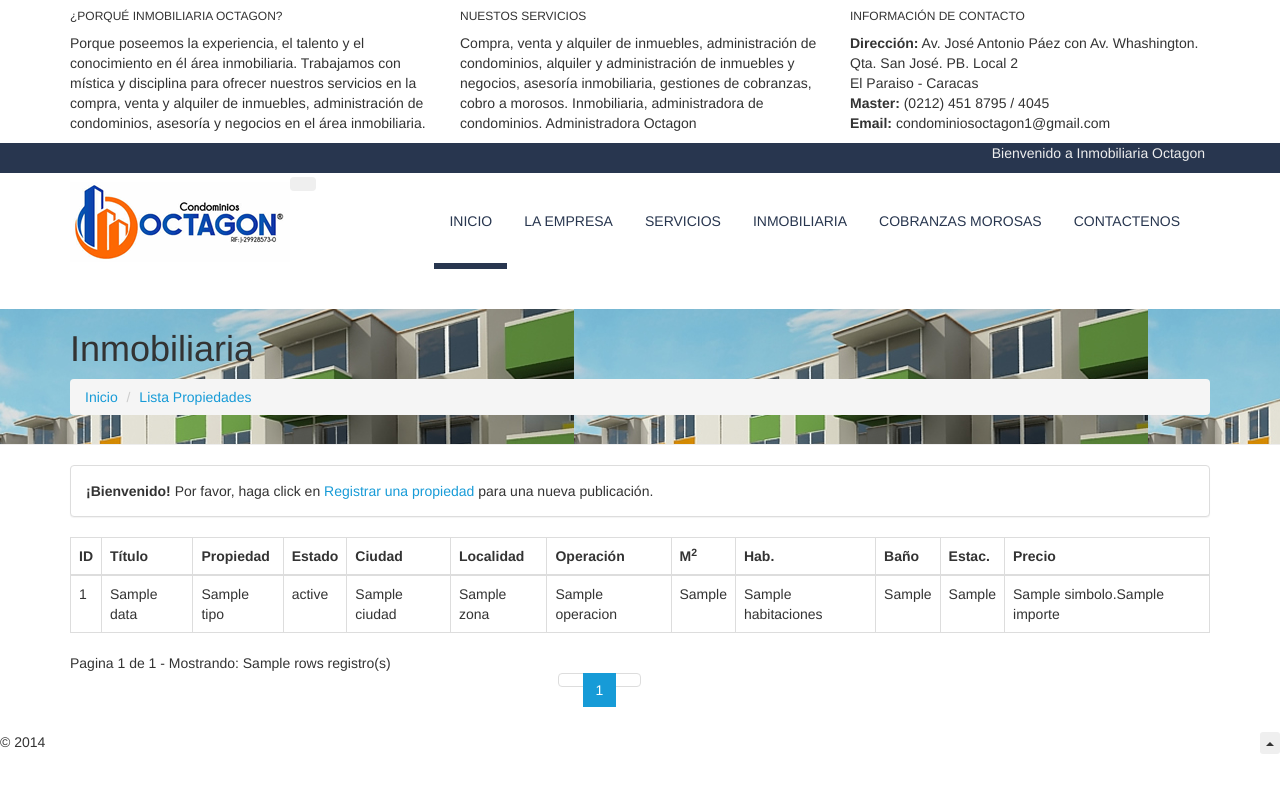
After one commit to ynfantes/octagon, a PHP site: the page made by template/inmobiliaria/lista-publicaciones.html.twig in a window 1280 px wide. The commit adds this page. Run offline with PHP 8.4, Linux system fonts and the light colour scheme; the template is opened without the code that fills it: most values are stand-ins (such as "Sample title", 1, 10 or a date in 2020); some libraries are stand-ins or nearby versions.

Commit message:
feat(Inmobiliairia): Agrega la ventana para listar propiedad al perfil administrador
Se lista la lista de propiedades registradas, incorpora un paginados, y la base para devolver los registros filtrados y ordenados

```diff
--- /dev/null
+++ b/template/inmobiliaria/lista-publicaciones.html.twig
@@ -0,0 +1,125 @@
+{% extends 'layout/base.html.twig'%}
+{% block titulo %}Inmobiliaria{% endblock %}
+{% block head %}
+{{ parent() }}
+<link href="{{constant('ROOT')}}assets/css/layout-inmobiliaria.css" rel="stylesheet" type="text/css" />
+<link rel="stylesheet" href="{{constant('ROOT')}}assets/plugins/dropzone/css/dropzone.css?v=1423494334">
+{% endblock %}
+{% block contenido %}
+<section class="page-header parallax parallax-3" style="background-image:url('{{constant('ROOT')}}img/condominio.jpg')">
+<div class="overlay dark-5"></div>
+<div class="container">
+<h1>Inmobiliaria</h1>
+<!-- breadcrumbs -->
+<ol class="breadcrumb">
+    <li><a href="{{constant('ROOT')}}">Inicio</a></li>
+    <li><a href="#" class="active">Lista Propiedades</a></li>
+</ol>
+<!-- /breadcrumbs -->
+</div>
+</section>
+
+<section class="padding-xxs">
+<div class="container">
+<!--div class="heading-title heading-dotted text-center">
+<h4>Transparent Section <span>[extra small]</span></h4>
+</div-->
+
+<div class="panel panel-default">
+    <div class="panel-body">
+    <strong>¡Bienvenido!</strong>
+    Por favor, haga click en <a href="?accion=publicar">Registrar una propiedad</a> para una nueva publicación.
+    </div>
+</div>
+<div class="table-responsive">
+    <table class="table table-bordered">
+        <thead>
+            <tr>
+                <th>ID</th>
+                <th>Título</th>
+                <th>Propiedad</th>
+                <th>Estado</th>
+                <th>Ciudad</th>
+                <th>Localidad</th>
+                <th>Operación</th>
+                <th>M<sup>2</sub></th>
+                <th>Hab.</th>
+                <th>Baño</th>
+                <th>Estac.</th>
+                <th>Precio</th>
+            </tr>
+        </thead>
+        <tbody>
+            {% for propiedad in listado.data %}
+            <tr>
+                <td>{{propiedad.codigo_id}}</td>
+                <td>{{propiedad.titulo}}</td>
+                <td>{{propiedad.tipo}}</td>
+                <td>{{propiedad.estado}}</td>
+                <td>{{propiedad.ciudad}}</td>
+                <td>{{propiedad.zona}}</td>
+                <td>{{propiedad.operacion}}</td>
+                <td>{{propiedad.mts2}}</td>
+                <td>{{propiedad.habitaciones}}</td>
+                <td>{{propiedad.baños}}</td>
+                <td>{{propiedad.puestos_estacionamiento}}</td>
+                <td>{{propiedad.simbolo}}.{{propiedad.importe}}</td>
+                <!--td><span class="label label-success">Approved </span></td!-->
+            </tr>
+            {% endfor %}
+        </tbody>
+    </table>
+</div>
+<div class="row">
+    <div class="col-md-5 col-sm-12">
+        <div class="dataTables_info" id="sample_editable_1_info" role="status" aria-live="polite">
+        {{"Pagina " ~ listado.page ~ " de " ~  listado.pages ~ " - Mostrando: " ~ listado.rows ~ " registro(s)"}}</div>
+    </div>
+    <div class="col-md-7 col-sm-12">
+        <div class="dataTables_paginate paging_simple_numbers" id="sample_editable_1_paginate">
+
+            <ul class="pagination">
+                {% set prev_page = listado.page - 1 %}
+                {% set next_page = listado.page + 1 %}
+                {% if prev_page > 0 %}
+                    {% set prev = "?accion=publicaciones&page=" ~ prev_page %}
+                {% else %}
+                    {% set prev = "#" %}
+                {% endif %}
+                {% if next_page <= listado.pages %}
+                    {% set next = "?accion=publicaciones&page=" ~ next_page %}
+                {% else %}
+                    {% set next = "#" %}
+                {% endif %}
+
+                <li class="paginate_button previous{% if listado.page == 1 %} disabled{% endif %}" aria-controls="sample_editable_1" tabindex="0" id="sample_editable_1_previous">
+                    <a href="{{prev}}">
+                        <i class="fa fa-angle-left"></i>
+                    </a>
+                </li>
+                {% for i in 1.. listado.pages %}
+                {% set page_active = i == listado.page %}
+                <li class="paginate_button {% if page_active %} active{% endif %}" aria-controls="sample_editable_1" tabindex="0">
+                    <a href={% if page_active %}"#"{% else %}"?accion=publicaciones&page={{i}}"{% endif %}>{{i}}</a>
+                </li>
+                {% endfor %}
+                <li class="paginate_button next {% if listado.page == listado.pages %} disabled{% endif %}" aria-controls="sample_editable_1" tabindex="0" id="sample_editable_1_next">
+                    <a href="{{next}}">
+                        <i class="fa fa-angle-right"></i>
+                    </a>
+                </li>
+            </ul>
+        </div>
+    </div>
+</div>
+</div>
+</section>
+{% endblock %}
+{% block javascript %}
+{{parent()}}
+<script type="text/javascript">
+jQuery("li.disabled, li.active > a").click( function(event) {
+    event.preventDefault();
+})
+</script>
+{% endblock %}
--- a/template/inmobiliaria/registrar-propiedad.html.twig
+++ b/template/inmobiliaria/registrar-propiedad.html.twig
@@ -28,7 +28,7 @@
 <div class="panel panel-default">
 <div class="panel-body">
 <strong>¡Bienvenido!</strong>
-Por favor, haga click en <a href="#">Ver lista de propiedades</a> para administrar las publicaciones.
+Por favor, haga click en <a href="?accion=publicaciones">Ver lista de propiedades</a> para administrar las publicaciones.
 </div>
 </div>
 
@@ -269,7 +269,6 @@ var myDropzone = new Dropzone(document.body, {
     addRemoveLinks: true ,
     dictRemoveFile: "Eliminar",
     renameFile: function (file) {
-        console.log(file);
         const newName = new Date().getTime() + '_' + file.name.replaceAll(' ','');
         return newName;
     },
```
Also changed, not shown: includes/publicaciones.php (+22 -16 lines), inmobiliaria/index.php (+25 -3 lines).
